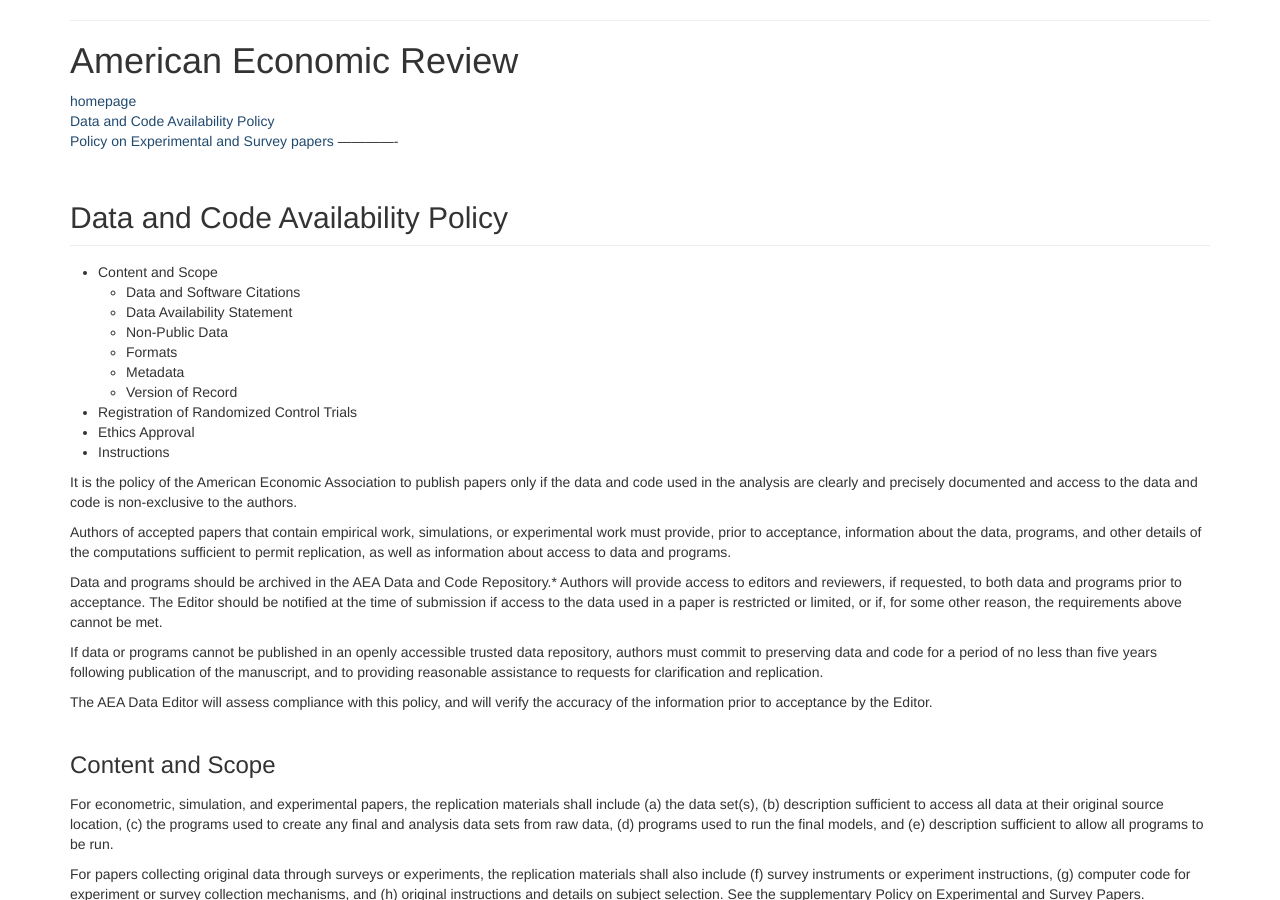
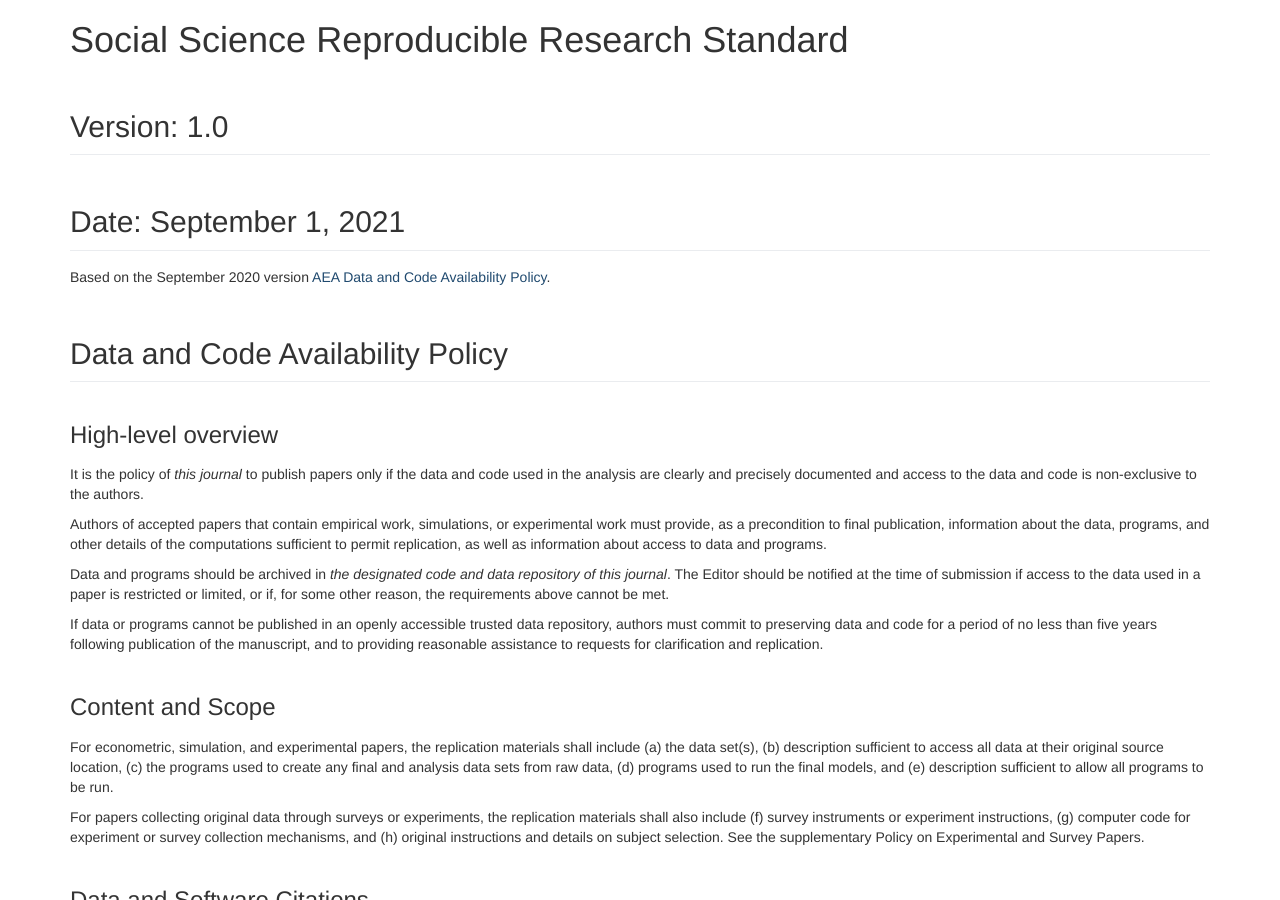
Before and after one commit to REStud/guidance, a Jekyll site: the page built from DAP/Standard-1.0.md, in a window 1280 px wide and 900 px high. Built offline with Jekyll 4.4.1, drawn with Linux system fonts in a browser that asks for light colours; our own code applies the rules of GitHub Pages for plain Markdown files; some of the changed text lies outside the part shown.

Commit message:
Remove AER-specific rules

```diff
--- a/DAP/Standard-1.0.md
+++ b/DAP/Standard-1.0.md
@@ -1,33 +1,19 @@
--------------
-# American Economic Review
+# Social Science Reproducible Research Standard
+## Version: 1.0
+## Date: September 1, 2021
 
-[homepage](https://www.aeaweb.org/journals/aer)<br/>
-[Data and Code Availability Policy](https://www.aeaweb.org/journals/data/data-code-policy)<br/>
-[Policy on Experimental and Survey papers](https://www.aeaweb.org/journals/data/policy-experimental)
--------------
+Based on the September 2020 version [AEA Data and Code Availability Policy](https://www.aeaweb.org/journals/data/data-code-policy).
+
 ## Data and Code Availability Policy
 
-* Content and Scope
-  * Data and Software Citations
-  * Data Availability Statement
-  * Non-Public Data
-  * Formats
-  * Metadata
-  * Version of Record
-* Registration of Randomized Control Trials
-* Ethics Approval
-* Instructions
+### High-level overview
+It is the policy of *this journal* to publish papers only if the data and code used in the analysis are clearly and precisely documented and access to the data and code is non-exclusive to the authors.
 
+Authors of accepted papers that contain empirical work, simulations, or experimental work must provide, as a precondition to final publication, information about the data, programs, and other details of the computations sufficient to permit replication, as well as information about access to data and programs.
 
-It is the policy of the American Economic Association to publish papers only if the data and code used in the analysis are clearly and precisely documented and access to the data and code is non-exclusive to the authors.
-
-Authors of accepted papers that contain empirical work, simulations, or experimental work must provide, prior to acceptance, information about the data, programs, and other details of the computations sufficient to permit replication, as well as information about access to data and programs.
-
-Data and programs should be archived in the AEA Data and Code Repository.* Authors will provide access to editors and reviewers, if requested, to both data and programs prior to acceptance. The Editor should be notified at the time of submission if access to the data used in a paper is restricted or limited, or if, for some other reason, the requirements above cannot be met.
+Data and programs should be archived in *the designated code and data repository of this journal*. The Editor should be notified at the time of submission if access to the data used in a paper is restricted or limited, or if, for some other reason, the requirements above cannot be met.
 
 If data or programs cannot be published in an openly accessible trusted data repository, authors must commit to preserving data and code for a period of no less than five years following publication of the manuscript, and to providing reasonable assistance to requests for clarification and replication.
-
-The AEA Data Editor will assess compliance with this policy, and will verify the accuracy of the information prior to acceptance by the Editor.
 
 ### Content and Scope
 
@@ -55,26 +41,3 @@
 The README shall follow the schema provided by the Social Science Data Editors' template README.
 
 Common formats are txt, PDF, and Markdown. The README file should not require proprietary software to view.
-### Version of Record
-
-After the data and code deposit is accepted by the AEA Data Editor, it will become the version of record associated with the paper. Corrections and revisions are subject to the Policy on Data and Code Revisions.
-
-### Registration of Randomized Control Trials
-
-It is the policy of the AEA that randomized control trials must be registered on the RCT Registry. All such registrations shall be cited in the title footnote and elsewhere in the paper as appropriate. Please see the RCT Registry policy.
-
-### Ethics Approval
-
-If applicable, approval by ethics boards—the Institutional Review Board (IRB) in the United States and equivalent institutions elsewhere—should be demonstrated by including the name of the ethics board and any approval or exemption record number in the title footnote and the author disclosure statement(s). See the Disclosure Policy.
-
-### Instructions
-
-Detailed instructions for preparing and depositing replication packages are provided in the AEA Data Editor's step-by-step guide.
-
-For more information, see Frequently Asked Questions.
-
-
-
-*Other repositories and archives may be acceptable, as long as these are considered to be "trusted" archives or repositories, see guidance. The AEA Data Editor will assess suitability of any such repositories and archives.
-
-This version (September 2020) supplants all prior data policies.
```
